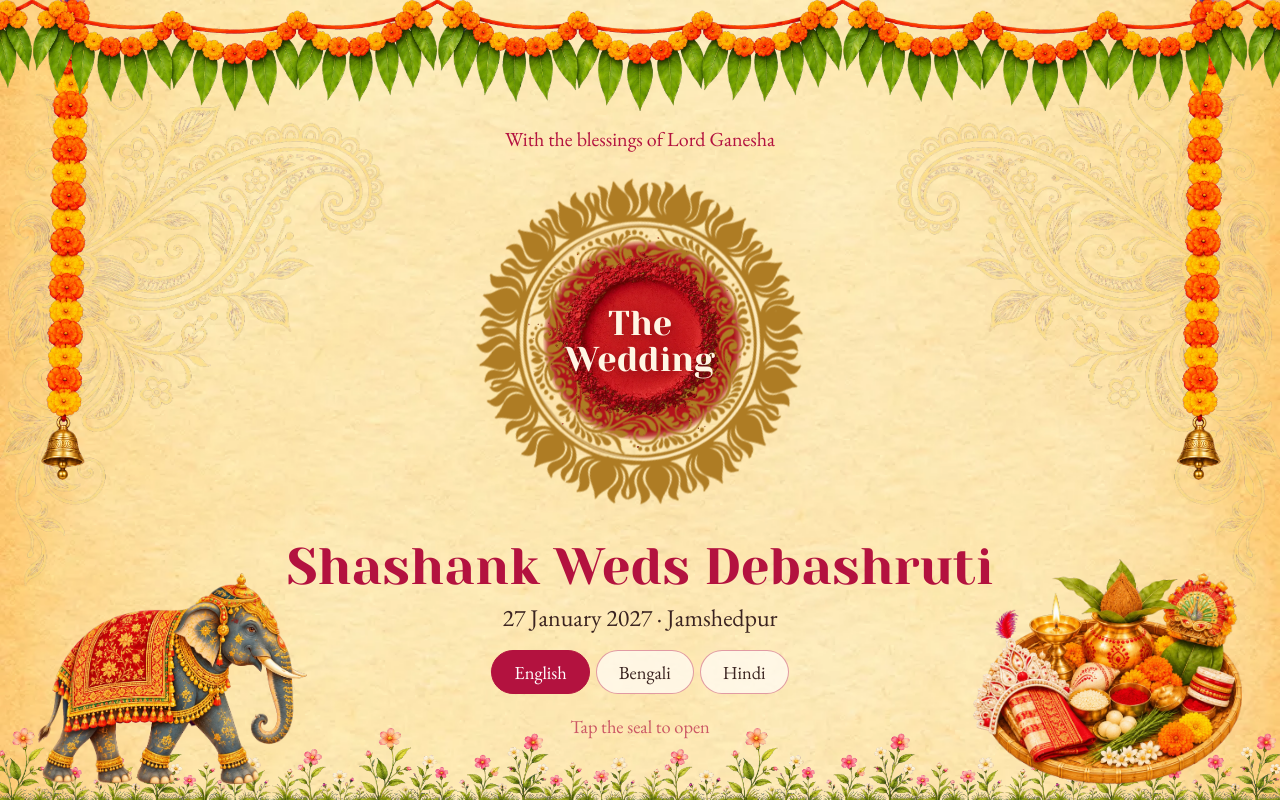
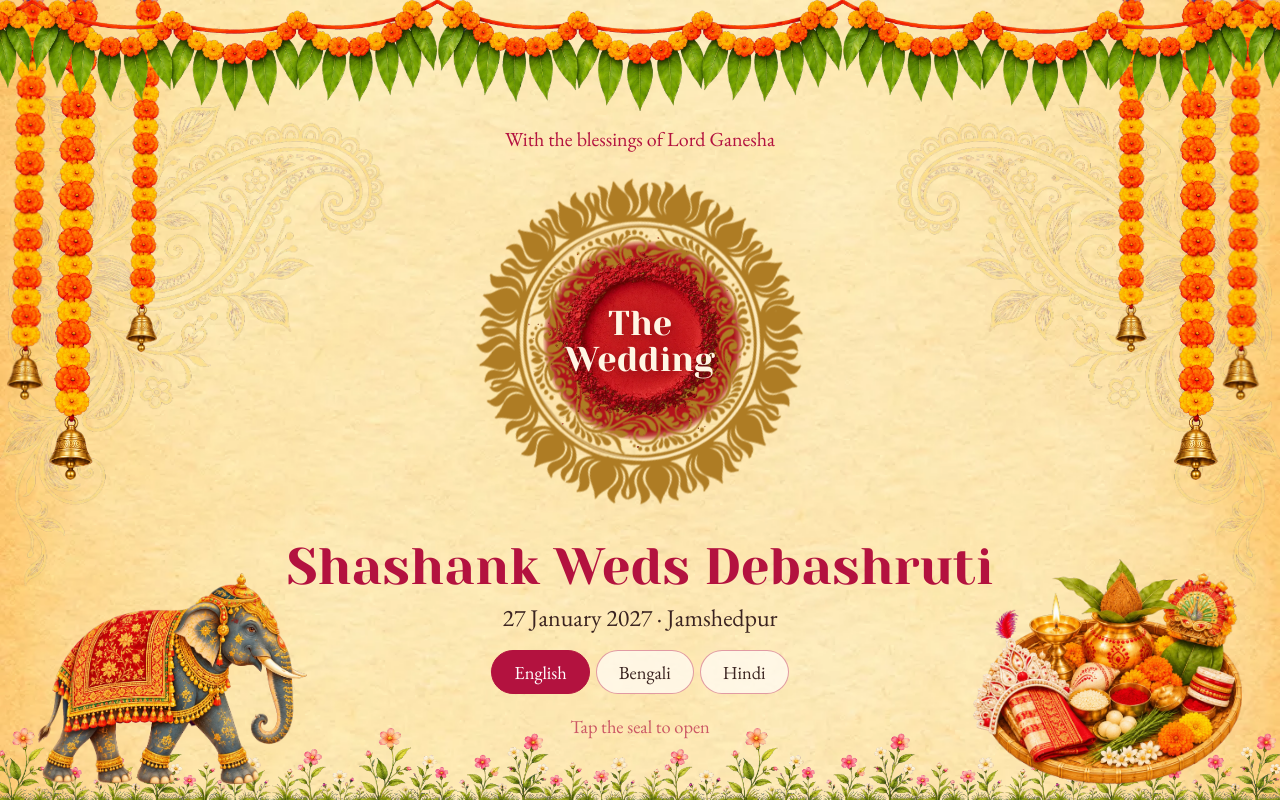
Before and after one commit to vibeforge07/sashank_prasad, a React (Vite) app: page / in a window 1280 px wide. Built offline with nearby package versions, Linux system fonts and the light colour scheme; a web font is replaced by a local one.

Commit message:
Opening page: more marigold strands in a pattern, elephant and thali never cover the buttons on phones
Co-Authored-By: Claude Opus 5.5 <noreply@anthropic.com>

```diff
--- a/src/components/Gate.jsx
+++ b/src/components/Gate.jsx
@@ -108,8 +108,7 @@ export default function Gate({ c, lang, langs, names, setLang, onOpen, onGone })
       <div className="g-page" style={{ backgroundImage: `url(${paper})` }}>
         <img className="g-pais g-pais-l" src={artUrl('gate-paisley')} alt="" />
         <img className="g-pais g-pais-r" src={artUrl('gate-paisley')} alt="" />
-        <img className="g-mala g-mala-l" src={artUrl('gate-mala')} alt="" />
-        <img className="g-mala g-mala-r" src={artUrl('gate-mala')} alt="" />
+        {['l', 'r'].flatMap((s) => [3, 1, 2].map((n) => <img key={s + n} className={`g-mala g-mala-${s} g-m${n}`} src={artUrl('gate-mala')} alt="" />))}
         <div className="g-garland" style={{ backgroundImage: `url(${artUrl('gate-toran')})` }} />
         <div className="g-flowers" style={{ backgroundImage: `url(${artUrl('gate-flowers')})` }} />
         <img className="g-bed g-bed-l" src={artUrl('gate-elephant')} alt="" />
--- a/src/styles.css
+++ b/src/styles.css
@@ -123,17 +123,21 @@ button { font: inherit; color: inherit; cursor: pointer; border: 0; background:
 }
 
 /* ---- opening screen: a sindoor seal on cream paper, then the doors ---- */
-.gate { position: fixed; inset: 0; z-index: 50; overflow: hidden; --seal: min(66vw, 40svh, 430px); }
+.gate { position: fixed; inset: 0; z-index: 50; overflow: hidden; --seal: min(66vw, 40svh, 430px); --bed: min(36vw, 300px, 17svh); }
 .g-page { position: absolute; inset: 0; z-index: 2; overflow: hidden; background: #fbefd6 50% 50% / cover no-repeat; }
 .g-garland { position: absolute; z-index: 4; top: -1px; left: 0; right: 0; height: min(15vw, 120px); background: 50% 0 / auto 100% repeat-x; pointer-events: none; }
-.g-mala { position: absolute; z-index: 3; top: 0; height: min(46svh, 132vw); width: auto; pointer-events: none; transform-origin: 50% 0; }
-.g-mala-l { left: max(8px, 2.5vw); } .g-mala-r { right: max(8px, 2.5vw); }
+/* marigold strands hanging from the toran: a long one with a shorter one inside it (and a third outside on wide screens) */
+.g-mala { position: absolute; z-index: 3; top: 0; width: auto; pointer-events: none; transform-origin: 50% 0; }
+.g-mala-l { left: var(--x); } .g-mala-r { right: var(--x); }
+.g-m1 { --x: max(6px, 2vw); height: min(46svh, 132vw); }
+.g-m2 { --x: 12.5vw; height: min(26svh, 74vw); }
+.g-m3 { display: none; }
 .g-pais { position: absolute; z-index: 1; width: min(46vw, 360px); opacity: .5; pointer-events: none; }
 .g-pais-l { left: 0; top: 9svh; } .g-pais-r { right: 0; top: 9svh; scale: -1 1; }
 .g-flowers { position: absolute; z-index: 3; left: 0; right: 0; bottom: 0; height: min(9svh, 90px); background: 50% 100% / auto 100% repeat-x; pointer-events: none; }
-.g-bed { position: absolute; z-index: 4; bottom: 1svh; width: min(36vw, 300px); pointer-events: none; }
+.g-bed { position: absolute; z-index: 4; bottom: 1svh; width: var(--bed); pointer-events: none; }
 .g-bed-l { left: 1vw; } .g-bed-r { right: 1vw; }
-.g-inner { position: absolute; inset: 0; z-index: 2; display: flex; flex-direction: column; align-items: center; justify-content: center; text-align: center; padding: 15svh 20px 16svh; }
+.g-inner { position: absolute; inset: 0; z-index: 2; display: flex; flex-direction: column; align-items: center; justify-content: center; text-align: center; padding: 15svh 20px calc(var(--bed) * 0.86 + 2svh); }
 .g-inv { position: relative; z-index: 3; color: var(--crimson); font-size: 16px; margin-bottom: 1.6svh; }
 .g-seal { position: relative; width: var(--seal); aspect-ratio: 1; display: grid; place-items: center; border-radius: 50%; -webkit-tap-highlight-color: transparent; }
 .g-seal > * { grid-area: 1 / 1; }
@@ -175,7 +179,9 @@ button { font: inherit; color: inherit; cursor: pointer; border: 0; background:
   .g-langs button { min-height: 44px; padding: 8px 22px; font-size: clamp(16px, 2.3svh, 21px); }
   .g-hint { font-size: clamp(16px, 2.3svh, 21px); }
   .g-garland { height: min(14svh, 130px); }
-  .g-mala { height: min(60svh, 560px); } .g-mala-l { left: 4vw; } .g-mala-r { right: 4vw; }
+  .g-m1 { --x: 4.6vw; height: min(60svh, 560px); }
+  .g-m2 { --x: 10.4vw; height: min(44svh, 420px); }
+  .g-m3 { display: block; --x: 1.2vw; height: min(50svh, 470px); }
   .g-pais { width: min(30vw, 440px); }
   .g-bed { width: min(21vw, 46svh, 330px); bottom: 2svh; }
   .g-bed-l { left: 3vw; } .g-bed-r { right: 3vw; }
```
